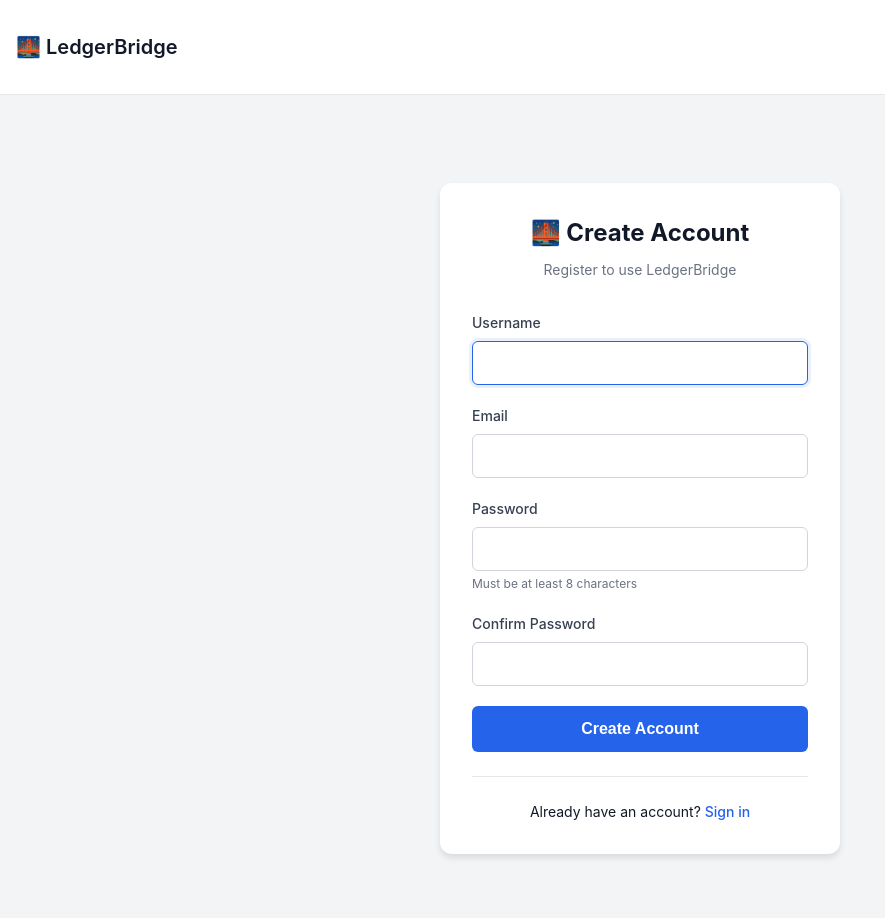
After one commit to fungos34/LedgerBridge, a Django app: template src/paperless_firefly/review/web/templates/review/register.html in a window 1280 px wide. The commit adds this page. Shown: the whole page, without its empty margins (0-885 px from the left). Run offline with Django 3.2, Linux system fonts and the light colour scheme; the template is opened without the code that fills it, so the values that code supplies are empty.

Commit message:
Implement user registration feature with validation and error handling; update logout mechanism and enhance import queue display for failed imports

```diff
--- a/src/paperless_firefly/review/web/templates/review/base.html
+++ b/src/paperless_firefly/review/web/templates/review/base.html
@@ -464,7 +464,10 @@
             <div class="user-menu">
                 {% if user.is_authenticated %}
                 <span class="user-name">{{ user.username }}</span>
-                <a href="{% url 'logout' %}" class="btn btn-sm btn-outline">Logout</a>
+                <form method="post" action="{% url 'logout' %}" style="display: inline;">
+                    {% csrf_token %}
+                    <button type="submit" class="btn btn-sm btn-outline">Logout</button>
+                </form>
                 {% endif %}
             </div>
         </div>
--- a/src/paperless_firefly/review/web/templates/review/login.html
+++ b/src/paperless_firefly/review/web/templates/review/login.html
@@ -142,7 +142,7 @@
         </form>
 
         <div class="login-footer">
-            LedgerBridge - Paperless to Firefly Pipeline
+            Don't have an account? <a href="{% url 'register' %}" style="color: var(--primary); text-decoration: none; font-weight: 500;">Register</a>
         </div>
     </div>
 </div>
--- /dev/null
+++ b/src/paperless_firefly/review/web/templates/review/register.html
@@ -0,0 +1,148 @@
+{% extends "review/base.html" %}
+
+{% block title %}Register - LedgerBridge{% endblock %}
+
+{% block extra_css %}
+<style>
+    .auth-container {
+        max-width: 400px;
+        margin: 3rem auto;
+    }
+
+    .auth-card {
+        background: white;
+        border-radius: 0.75rem;
+        padding: 2rem;
+        box-shadow: 0 4px 6px rgba(0, 0, 0, 0.1);
+    }
+
+    .auth-header {
+        text-align: center;
+        margin-bottom: 2rem;
+    }
+
+    .auth-header h1 {
+        font-size: 1.5rem;
+        color: var(--gray-900);
+        margin-bottom: 0.5rem;
+    }
+
+    .auth-header p {
+        color: var(--gray-500);
+        font-size: 0.875rem;
+    }
+
+    .form-group {
+        margin-bottom: 1.25rem;
+    }
+
+    .form-group label {
+        display: block;
+        margin-bottom: 0.5rem;
+        font-weight: 500;
+        color: var(--gray-700);
+        font-size: 0.875rem;
+    }
+
+    .form-group input {
+        width: 100%;
+        padding: 0.75rem;
+        border: 1px solid var(--gray-300);
+        border-radius: 0.375rem;
+        font-size: 1rem;
+        transition: border-color 0.2s;
+    }
+
+    .form-group input:focus {
+        outline: none;
+        border-color: var(--primary);
+        box-shadow: 0 0 0 3px rgba(37, 99, 235, 0.1);
+    }
+
+    .submit-btn {
+        width: 100%;
+        padding: 0.875rem;
+        background: var(--primary);
+        color: white;
+        border: none;
+        border-radius: 0.375rem;
+        font-size: 1rem;
+        font-weight: 600;
+        cursor: pointer;
+        transition: background 0.2s;
+    }
+
+    .submit-btn:hover {
+        background: var(--primary-dark);
+    }
+
+    .auth-footer {
+        text-align: center;
+        margin-top: 1.5rem;
+        padding-top: 1.5rem;
+        border-top: 1px solid var(--gray-200);
+        color: var(--gray-600);
+        font-size: 0.875rem;
+    }
+
+    .auth-footer a {
+        color: var(--primary);
+        text-decoration: none;
+        font-weight: 500;
+    }
+
+    .auth-footer a:hover {
+        text-decoration: underline;
+    }
+
+    .password-hint {
+        font-size: 0.75rem;
+        color: var(--gray-500);
+        margin-top: 0.25rem;
+    }
+</style>
+{% endblock %}
+
+{% block content %}
+<div class="auth-container">
+    <div class="auth-card">
+        <div class="auth-header">
+            <h1>🌉 Create Account</h1>
+            <p>Register to use LedgerBridge</p>
+        </div>
+
+        <form method="post">
+            {% csrf_token %}
+
+            <div class="form-group">
+                <label for="username">Username</label>
+                <input type="text" id="username" name="username"
+                       value="{{ username|default:'' }}" required autofocus>
+            </div>
+
+            <div class="form-group">
+                <label for="email">Email</label>
+                <input type="email" id="email" name="email"
+                       value="{{ email|default:'' }}" required>
+            </div>
+
+            <div class="form-group">
+                <label for="password">Password</label>
+                <input type="password" id="password" name="password" required>
+                <div class="password-hint">Must be at least 8 characters</div>
+            </div>
+
+            <div class="form-group">
+                <label for="password_confirm">Confirm Password</label>
+                <input type="password" id="password_confirm" name="password_confirm" required>
+            </div>
+
+            <button type="submit" class="submit-btn">Create Account</button>
+        </form>
+
+        <div class="auth-footer">
+            Already have an account? <a href="{% url 'login' %}">Sign in</a>
+        </div>
+    </div>
+</div>
+{% endblock %}
--- a/src/paperless_firefly/review/web/urls.py
+++ b/src/paperless_firefly/review/web/urls.py
@@ -2,6 +2,7 @@
 URL configuration for the review web interface.
 """
 
+from django.contrib import admin
 from django.contrib.auth import views as auth_views
 from django.urls import path
 
@@ -10,11 +11,14 @@ from . import views
 # Note: No app_name since this is the ROOT_URLCONF
 
 urlpatterns = [
+    # Django admin
+    path("admin/", admin.site.urls),
     # Landing page / Home
     path("", views.landing_page, name="home"),
     # Authentication
     path("login/", auth_views.LoginView.as_view(template_name="review/login.html"), name="login"),
-    path("logout/", auth_views.LogoutView.as_view(), name="logout"),
+    path("logout/", auth_views.LogoutView.as_view(next_page="/login/"), name="logout"),
+    path("register/", views.register_user, name="register"),
     path("settings/", views.user_settings, name="settings"),
     # Main review queue
     path("review/", views.review_list, name="list"),
```
Also changed, not shown: src/paperless_firefly/review/web/admin.py (added, +107 -0 lines), src/paperless_firefly/review/web/templates/review/import_queue.html (+40 -18 lines), src/paperless_firefly/review/web/views.py (+105 -20 lines).
